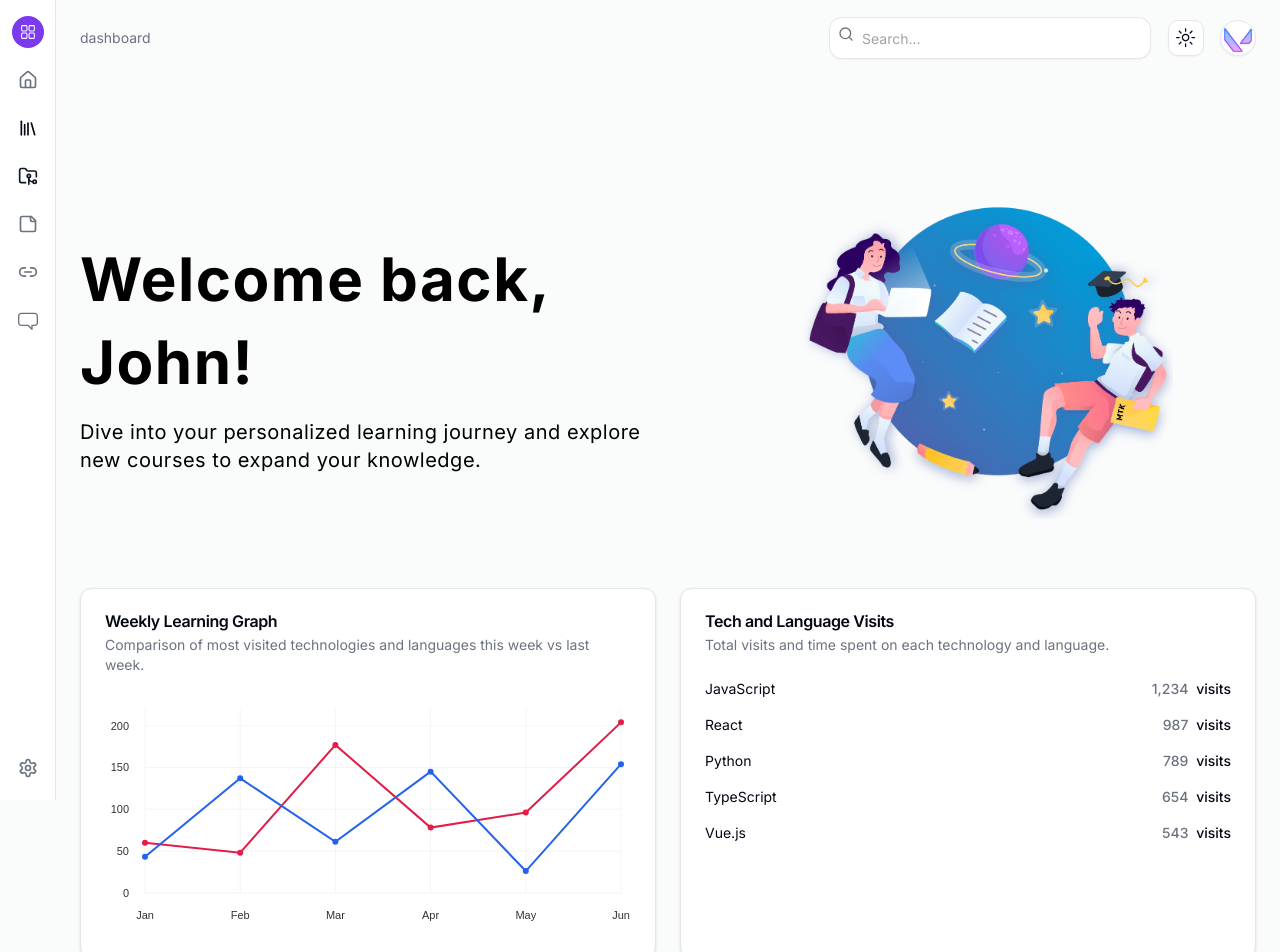
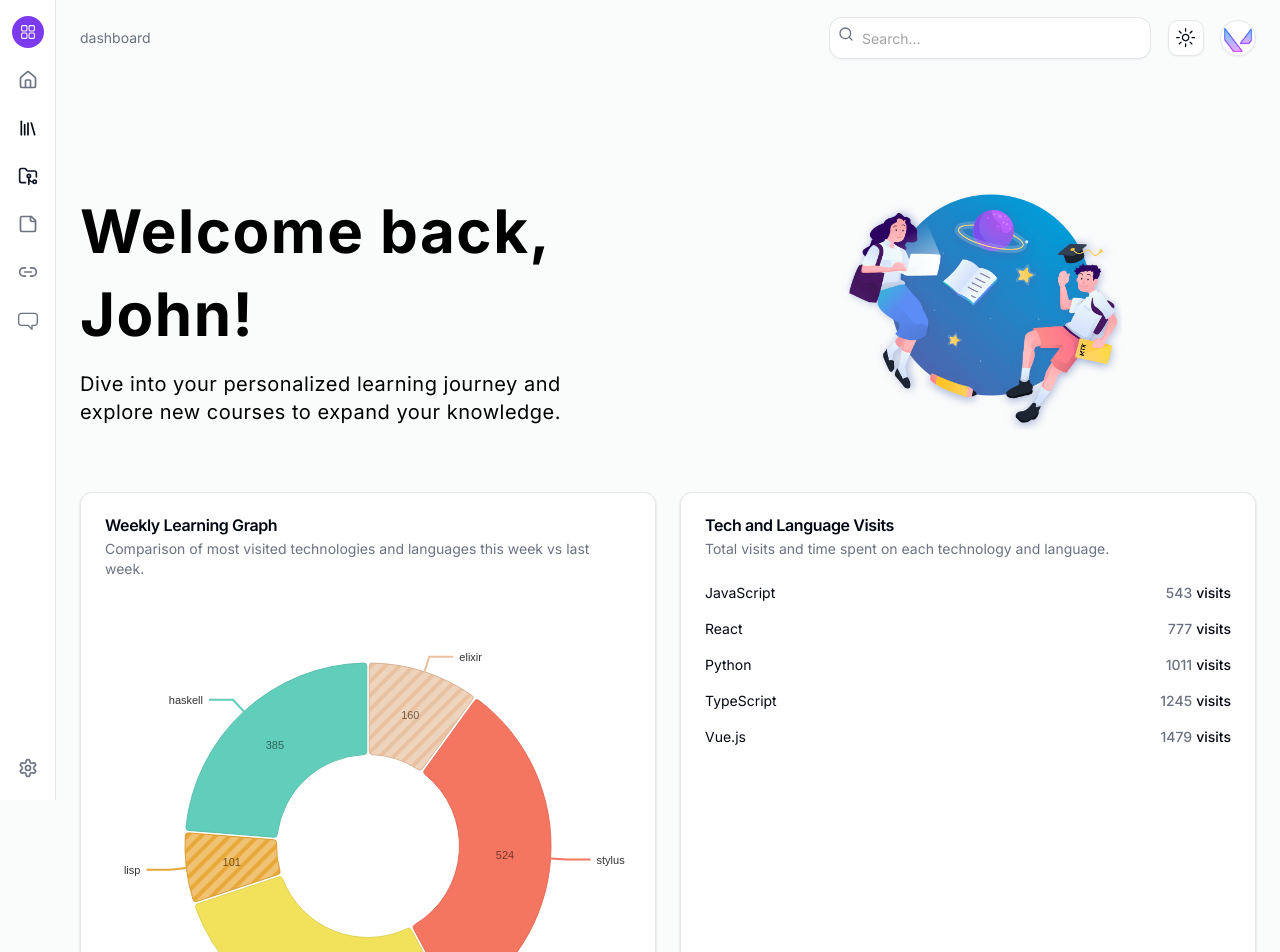
Before and after one commit to dabhivijay2478/Vlearn, a Next.js app: page /dashboard in a window 1280 px wide. Shown: the top 952 px of the page. Built offline with nearby package versions, Linux system fonts and the light colour scheme.

Commit message:
update dashbaord layout and  some style

```diff
--- a/app/dashboard/page.jsx
+++ b/app/dashboard/page.jsx
@@ -2,21 +2,19 @@
 import { Button } from "@/components/ui/button"
 import { Player } from '@lottiefiles/react-lottie-player';
 import welcomeanimation from "../../animations/lottie/welcome.json";
-
 import { Card, CardHeader, CardTitle, CardDescription, CardContent } from "@/components/ui/card"
 import { Label } from "@/components/ui/label"
 import { Textarea } from "@/components/ui/textarea"
-import { ResponsiveLine } from "@nivo/line"
-
+import { ResponsivePie } from '@nivo/pie'
 import { TextGenerateEffect } from "../../components/ui/text-generate-effect";
 
 export default function Dashboard() {
     const Welcome = `Welcome back, John!`;
-    const words = ` Dive into your personalized learning journey and explore new courses to expand your knowledge.`;
+    const words = `Dive into your personalized learning journey and explore new courses to expand your knowledge.`;
+
     return (
         <main className="flex flex-col gap-12 py-12 md:py-16 lg:py-20">
-            <section className="container px-4 md:px-6">
-                <div className="grid gap-6 lg:grid-cols-[1fr_400px] lg:gap-12 xl:grid-cols-[1fr_550px]">
+            <div className="grid gap-6 lg:grid-cols-1 xl:grid-cols-2 lg:gap-12 xl:gap-16 container px-4 md:px-6">
                 <div className="flex flex-col justify-center space-y-4">
                     <div className="space-y-2">
                         <div>
@@ -27,17 +25,19 @@ export default function Dashboard() {
                         </div>
                     </div>
                 </div>
+                <div className="flex justify-center items-center">
                     <Player
                         src={welcomeanimation}
-                        className="w-72 h-72 md:w-96 md:h-96"
+                        className="player w-72 h-72"
                         loop
                         autoplay
                     />
                 </div>
-            </section>
-            <section className="container mx-auto px-4 md:px-6 flex min-h-[calc(100vh_-_theme(spacing.16))] ">
-                <div className="max-w-7xl w-full mx-auto grid gap-6">
-                    <div className="grid gap-6 sm:grid-cols-1 md:grid-cols-2 lg:grid-cols-2">
+            </div>
+
+            <div className="flex min-h-[calc(100vh - var(--theme-spacing-16))] flex-1 flex-col gap-2 container px-4 md:px-6">
+                <div className="max-w-8xl w-full mx-auto grid gap-6">
+                    <div className="grid gap-6 lg:grid-cols-1 xl:grid-cols-2">
                         <Card>
                             <CardHeader>
                                 <CardTitle>Weekly Learning Graph</CardTitle>
@@ -46,7 +46,7 @@ export default function Dashboard() {
                                 </CardDescription>
                             </CardHeader>
                             <CardContent>
-                                <LineChart className="aspect-[9/4]" />
+                                <PieChart className="aspect-square" />
                             </CardContent>
                         </Card>
                         <Card>
@@ -56,41 +56,20 @@ export default function Dashboard() {
                             </CardHeader>
                             <CardContent>
                                 <div className="grid gap-4 text-sm">
-                                    <div className="flex items-center justify-between">
-                                        <div>JavaScript</div>
+                                    {["JavaScript", "React", "Python", "TypeScript", "Vue.js"].map((tech, index) => (
+                                        <div className="flex items-center justify-between" key={index}>
+                                            <div>{tech}</div>
                                             <div className="font-medium">
-                                            <span className="text-gray-500 dark:text-gray-400 mr-1">1,234</span> visits
+                                                <span className="text-gray-500 dark:text-gray-400 mr-1">{index * 234 + 543}</span>
+                                                visits
                                             </div>
                                         </div>
-                                    <div className="flex items-center justify-between">
-                                        <div>React</div>
-                                        <div className="font-medium">
-                                            <span className="text-gray-500 dark:text-gray-400 mr-1">987</span> visits
-                                        </div>
-                                    </div>
-                                    <div className="flex items-center justify-between">
-                                        <div>Python</div>
-                                        <div className="font-medium">
-                                            <span className="text-gray-500 dark:text-gray-400 mr-1">789</span> visits
-                                        </div>
-                                    </div>
-                                    <div className="flex items-center justify-between">
-                                        <div>TypeScript</div>
-                                        <div className="font-medium">
-                                            <span className="text-gray-500 dark:text-gray-400 mr-1">654</span> visits
-                                        </div>
-                                    </div>
-                                    <div className="flex items-center justify-between">
-                                        <div>Vue.js</div>
-                                        <div className="font-medium">
-                                            <span className="text-gray-500 dark:text-gray-400 mr-1">543</span> visits
-                                        </div>
-                                    </div>
+                                    ))}
                                 </div>
                             </CardContent>
                         </Card>
                     </div>
-                    <div className="grid gap-6 sm:grid-cols-1 md:grid-cols-2 lg:grid-cols-2">
+                    <div className="grid gap-6 lg:grid-cols-1 xl:grid-cols-2">
                         <Card>
                             <CardHeader>
                                 <CardTitle>Login Tracking</CardTitle>
@@ -107,13 +86,15 @@ export default function Dashboard() {
                                     <div className="flex items-center justify-between">
                                         <div>Login Streak</div>
                                         <div className="font-medium">
-                                            <span className="text-gray-500 dark:text-gray-400 mr-1">7</span> days
+                                            <span className="text-gray-500 dark:text-gray-400 mr-1">7</span>
+                                            days
                                         </div>
                                     </div>
                                     <div className="flex items-center justify-between">
                                         <div>Avg. Session Duration</div>
                                         <div className="font-medium">
-                                            <span className="text-gray-500 dark:text-gray-400 mr-1">45</span> minutes
+                                            <span className="text-gray-500 dark:text-gray-400 mr-1">45</span>
+                                            minutes
                                         </div>
                                     </div>
                                 </div>
@@ -122,43 +103,27 @@ export default function Dashboard() {
                         <Card>
                             <CardHeader>
                                 <CardTitle>Suggested Resources</CardTitle>
-                                <CardDescription>Personalized suggestions for blogs, cheat sheets, courses, and tutorials.</CardDescription>
+                                <CardDescription>
+                                    Personalized suggestions for blogs, cheat sheets, courses, and tutorials.
+                                </CardDescription>
                             </CardHeader>
                             <CardContent>
                                 <div className="grid gap-4 text-sm">
-                                    <div className="flex items-start gap-4">
-                                        <div className="rounded-lg w-10 h-10 bg-[#55efc4] text-2xl flex items-center justify-center">
-                                            📚
+                                    {[
+                                        { icon: "📚", title: "React Cheat Sheet", description: "A comprehensive cheat sheet for React developers." },
+                                        { icon: "🎥", title: "React Fundamentals Course", description: "A beginner-friendly course to master the basics of React." },
+                                        { icon: "📝", title: "JavaScript Best Practices", description: "A blog post on essential JavaScript best practices." }
+                                    ].map((resource, index) => (
+                                        <div className="flex items-start gap-4" key={index}>
+                                            <div className={`rounded-lg w-10 h-10 text-2xl flex items-center justify-center ${index === 0 ? 'bg-[#55efc4]' : index === 1 ? 'bg-[#ffeaa7]' : 'bg-[#fdcb6e]'}`}>
+                                                {resource.icon}
                                             </div>
                                             <div className="grid gap-1">
-                                            <div className="font-medium">React Cheat Sheet</div>
-                                            <div className="text-gray-500 dark:text-gray-400">
-                                                A comprehensive cheat sheet for React developers.
+                                                <div className="font-medium">{resource.title}</div>
+                                                <div className="text-gray-500 dark:text-gray-400">{resource.description}</div>
                                             </div>
                                         </div>
-                                    </div>
-                                    <div className="flex items-start gap-4">
-                                        <div className="rounded-lg w-10 h-10 bg-[#ffeaa7] text-2xl flex items-center justify-center">
-                                            🎥
-                                        </div>
-                                        <div className="grid gap-1">
-                                            <div className="font-medium">React Fundamentals Course</div>
-                                            <div className="text-gray-500 dark:text-gray-400">
-                                                A beginner-friendly course to master the basics of React.
-                                            </div>
-                                        </div>
-                                    </div>
-                                    <div className="flex items-start gap-4">
-                                        <div className="rounded-lg w-10 h-10 bg-[#fdcb6e] text-2xl flex items-center justify-center">
-                                            📝
-                                        </div>
-                                        <div className="grid gap-1">
-                                            <div className="font-medium">JavaScript Best Practices</div>
-                                            <div className="text-gray-500 dark:text-gray-400">
-                                                A blog post on essential JavaScript best practices.
-                                            </div>
-                                        </div>
-                                    </div>
+                                    ))}
                                 </div>
                             </CardContent>
                         </Card>
@@ -185,80 +150,148 @@ export default function Dashboard() {
                         </CardContent>
                     </Card>
                 </div>
-            </section>
+            </div>
         </main>
-    )
+    );
 }
 
-function LineChart(props) {
+const data = [
+    {
+        "id": "elixir",
+        "label": "elixir",
+        "value": 160,
+        "color": "hsl(50, 70%, 50%)"
+    },
+    {
+        "id": "stylus",
+        "label": "stylus",
+        "value": 524,
+        "color": "hsl(10, 70%, 50%)"
+    },
+    {
+        "id": "erlang",
+        "label": "erlang",
+        "value": 450,
+        "color": "hsl(19, 70%, 50%)"
+    },
+    {
+        "id": "lisp",
+        "label": "lisp",
+        "value": 101,
+        "color": "hsl(85, 70%, 50%)"
+    },
+    {
+        "id": "haskell",
+        "label": "haskell",
+        "value": 385,
+        "color": "hsl(167, 70%, 50%)"
+    }
+];
+
+function PieChart(props) {
     return (
         <div {...props}>
-            <ResponsiveLine
-                data={[
+            <ResponsivePie
+                data={data}
+                margin={{ top: 40, right: 80, bottom: 80, left: 80 }}
+                innerRadius={0.5}
+                padAngle={0.7}
+                cornerRadius={3}
+                activeOuterRadiusOffset={8}
+                borderWidth={1}
+                borderColor={{
+                    from: 'color',
+                    modifiers: [['darker', 0.2]]
+                }}
+                arcLinkLabelsSkipAngle={10}
+                arcLinkLabelsTextColor="#333333"
+                arcLinkLabelsThickness={2}
+                arcLinkLabelsColor={{ from: 'color' }}
+                arcLabelsSkipAngle={10}
+                arcLabelsTextColor={{
+                    from: 'color',
+                    modifiers: [['darker', 2]]
+                }}
+                defs={[
                     {
-                        id: "Desktop",
-                        data: [
-                            { x: "Jan", y: 43 },
-                            { x: "Feb", y: 137 },
-                            { x: "Mar", y: 61 },
-                            { x: "Apr", y: 145 },
-                            { x: "May", y: 26 },
-                            { x: "Jun", y: 154 },
-                        ],
+                        id: 'dots',
+                        type: 'patternDots',
+                        background: 'inherit',
+                        color: 'rgba(255, 255, 255, 0.3)',
+                        size: 4,
+                        padding: 1,
+                        stagger: true
                     },
                     {
-                        id: "Mobile",
-                        data: [
-                            { x: "Jan", y: 60 },
-                            { x: "Feb", y: 48 },
-                            { x: "Mar", y: 177 },
-                            { x: "Apr", y: 78 },
-                            { x: "May", y: 96 },
-                            { x: "Jun", y: 204 },
-                        ],
+                        id: 'lines',
+                        type: 'patternLines',
+                        background: 'inherit',
+                        color: 'rgba(255, 255, 255, 0.3)',
+                        rotation: -45,
+                        lineWidth: 6,
+                        spacing: 10
+                    }
+                ]}
+                fill={[
+                    {
+                        match: { id: 'ruby' },
+                        id: 'dots'
                     },
+                    {
+                        match: { id: 'c' },
+                        id: 'dots'
+                    },
+                    {
+                        match: { id: 'go' },
+                        id: 'dots'
+                    },
+                    {
+                        match: { id: 'python' },
+                        id: 'dots'
+                    },
+                    {
+                        match: { id: 'scala' },
+                        id: 'lines'
+                    },
+                    {
+                        match: { id: 'lisp' },
+                        id: 'lines'
+                    },
+                    {
+                        match: { id: 'elixir' },
+                        id: 'lines'
+                    },
+                    {
+                        match: { id: 'javascript' },
+                        id: 'lines'
+                    }
                 ]}
-                margin={{ top: 10, right: 10, bottom: 40, left: 40 }}
-                xScale={{
-                    type: "point",
-                }}
-                yScale={{
-                    type: "linear",
-                }}
-                axisTop={null}
-                axisRight={null}
-                axisBottom={{
-                    tickSize: 0,
-                    tickPadding: 16,
-                }}
-                axisLeft={{
-                    tickSize: 0,
-                    tickValues: 5,
-                    tickPadding: 16,
-                }}
-                colors={["#2563eb", "#e11d48"]}
-                pointSize={6}
-                useMesh={true}
-                gridYValues={6}
-                theme={{
-                    tooltip: {
-                        chip: {
-                            borderRadius: "9999px",
-                        },
-                        container: {
-                            fontSize: "12px",
-                            textTransform: "capitalize",
-                            borderRadius: "6px",
-                        },
-                    },
-                    grid: {
-                        line: {
-                            stroke: "#f3f4f6",
-                        },
-                    },
-                }}
-                role="application"
+                legends={[
+                    {
+                        anchor: 'bottom',
+                        direction: 'row',
+                        justify: false,
+                        translateX: 0,
+                        translateY: 56,
+                        itemsSpacing: 0,
+                        itemWidth: 100,
+                        itemHeight: 18,
+                        itemTextColor: '#999',
+                        itemDirection: 'left-to-right',
+                        itemOpacity: 1,
+                        symbolSize: 18,
+                        symbolShape: 'circle',
+                        effects: [
+                            {
+                                on: 'hover',
+                                style: {
+                                    itemTextColor: '#000'
+                                }
+                            }
+                        ]
+                    }
+                ]}
             />
         </div>
-    )
+    );
 }
--- a/package.json
+++ b/package.json
@@ -15,6 +15,7 @@
     "@lottiefiles/lottie-player": "^2.0.4",
     "@lottiefiles/react-lottie-player": "^3.5.3",
     "@nivo/line": "^0.87.0",
+    "@nivo/pie": "^0.87.0",
     "@radix-ui/react-accordion": "^1.1.2",
     "@radix-ui/react-avatar": "^1.0.4",
     "@radix-ui/react-checkbox": "^1.0.4",
```
Also changed, not shown: 1 other file (tests, documents, lock files or other folders). Lines whose indentation alone changed are shown as unchanged.
